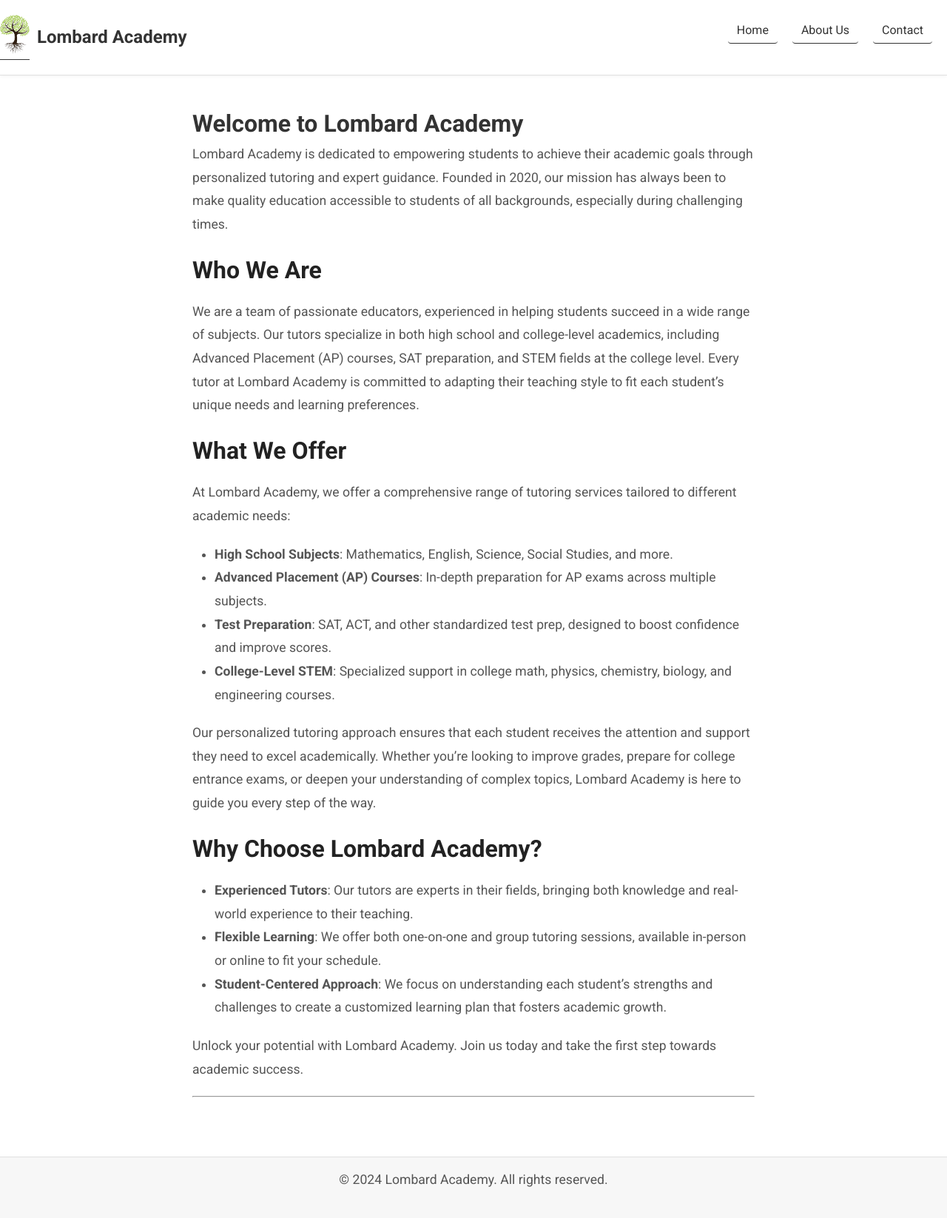
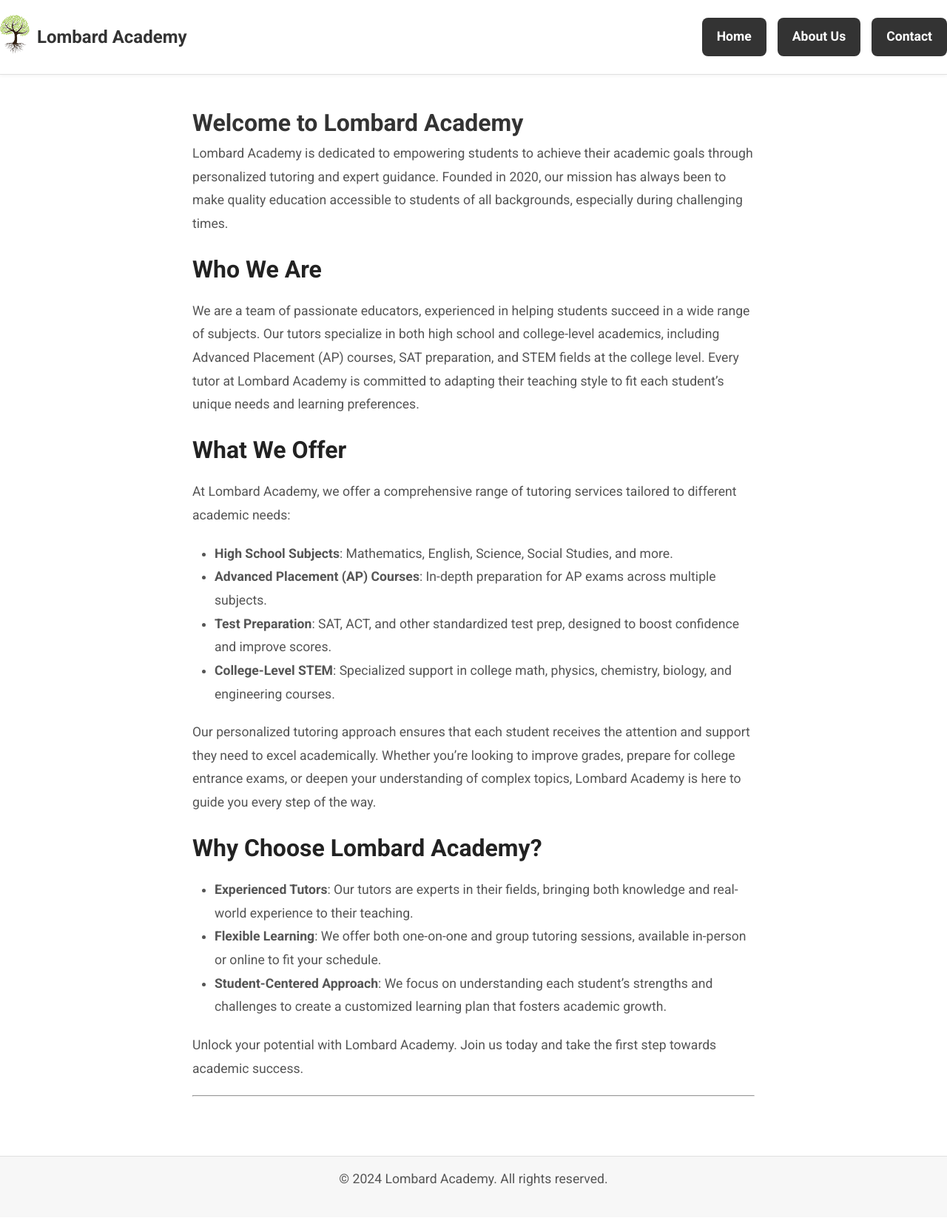
Before and after one commit to nicholasl25/lombardacademy, a Jekyll site: the page built from index.md, in a window 1280 px wide. Shown: the whole page at 74% size. Built offline with Jekyll 4.4.1, drawn with Linux system fonts in a browser that asks for light colours.

```diff
--- a/assets/css/styles.css
+++ b/assets/css/styles.css
@@ -1,5 +1,3 @@
-/* styles.css */
-
 /* Base Reset */
 *,
 *::before,
@@ -42,24 +40,34 @@
     color: #333;
 }
 
+/* Tab Button Styles */
 header nav ul {
     list-style-type: none;
     display: flex;
-    gap: 20px;
-    margin-right: 20px;
+    gap: 15px;
+    padding: 0;
+    margin: 0;
 }
 
 header nav ul li a {
-    color: #333333;
+    display: inline-block;
+    padding: 10px 20px;
+    background-color: #333;
+    color: #ffffff;
+    border-radius: 8px;
+    font-weight: bold;
     text-decoration: none;
-    font-size: 1rem;
-    padding: 8px 12px;
-    border-radius: 4px;
-    transition: background-color 0.3s;
+    transition: background-color 0.3s, transform 0.2s;
 }
 
 header nav ul li a:hover {
-    background-color: #f0f0f0;
+    background-color: #555;
+    transform: translateY(-2px);
+}
+
+header nav ul li a:active {
+    transform: translateY(0);
+    background-color: #444;
 }
 
 /* Typography */
@@ -90,6 +98,7 @@
     border-radius: 8px;
     border: 1px solid #e0e0e0;
     box-shadow: 0 4px 8px rgba(0, 0, 0, 0.05);
+    margin-top: 20px;
 }
 
 form label {
@@ -201,16 +210,6 @@
     margin-top: 30px;
 }
 
-/* Form Styling (optional adjustment for better spacing) */
-form {
-    background-color: #ffffff;
-    padding: 25px;
-    border-radius: 8px;
-    border: 1px solid #e0e0e0;
-    box-shadow: 0 4px 8px rgba(0, 0, 0, 0.05);
-    margin-top: 20px;
-}
-
 /* Social Link Styling */
 .social-link {
     display: flex;
@@ -252,19 +251,6 @@
     height: 24px;
 }
 
-/* Enhanced link styling */
-a {
-    color: #333;
-    text-decoration: none;
-    border-bottom: 1px solid #333;
-    transition: color 0.3s, border-color 0.3s;
-}
-
-a:hover {
-    color: #555;
-    border-color: #555;
-}
-
 /* Founder Profile Styling */
 .founder-profile {
     display: flex;
```
Also changed, not shown: _data/founder.yml (+7 -7 lines).
